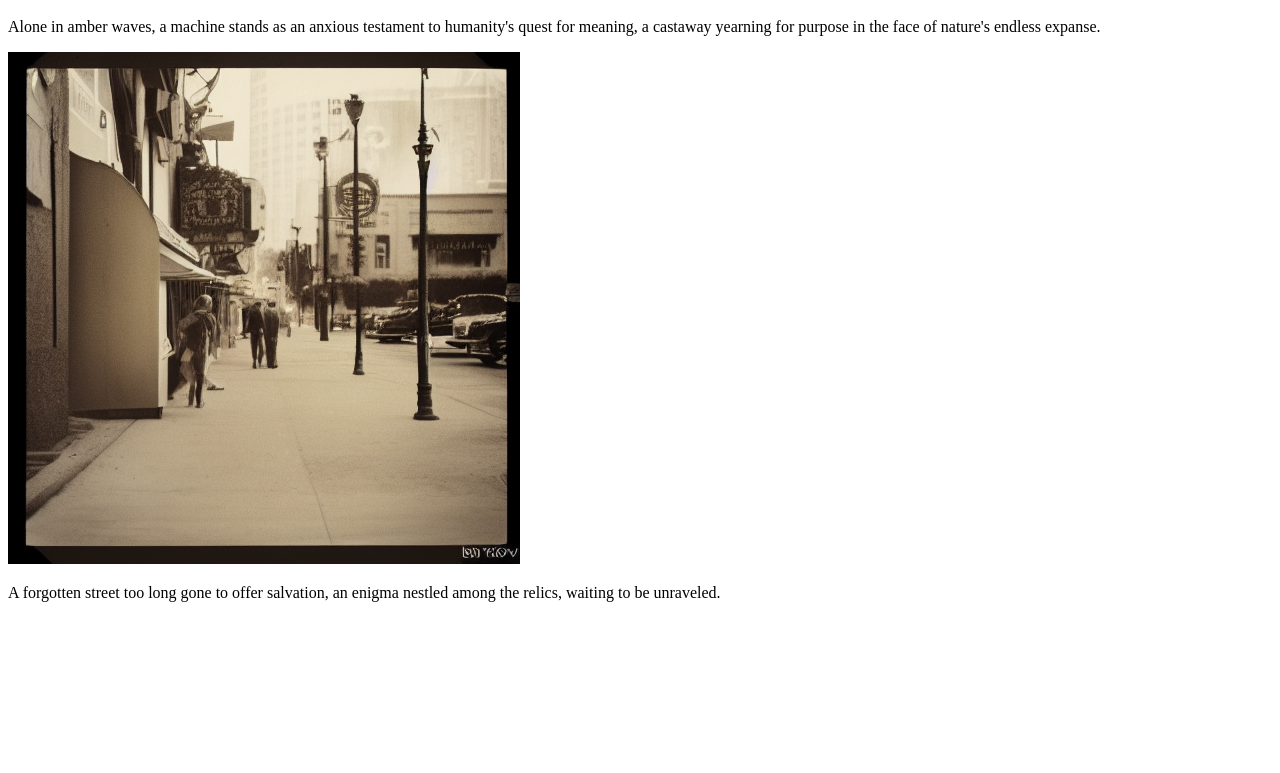
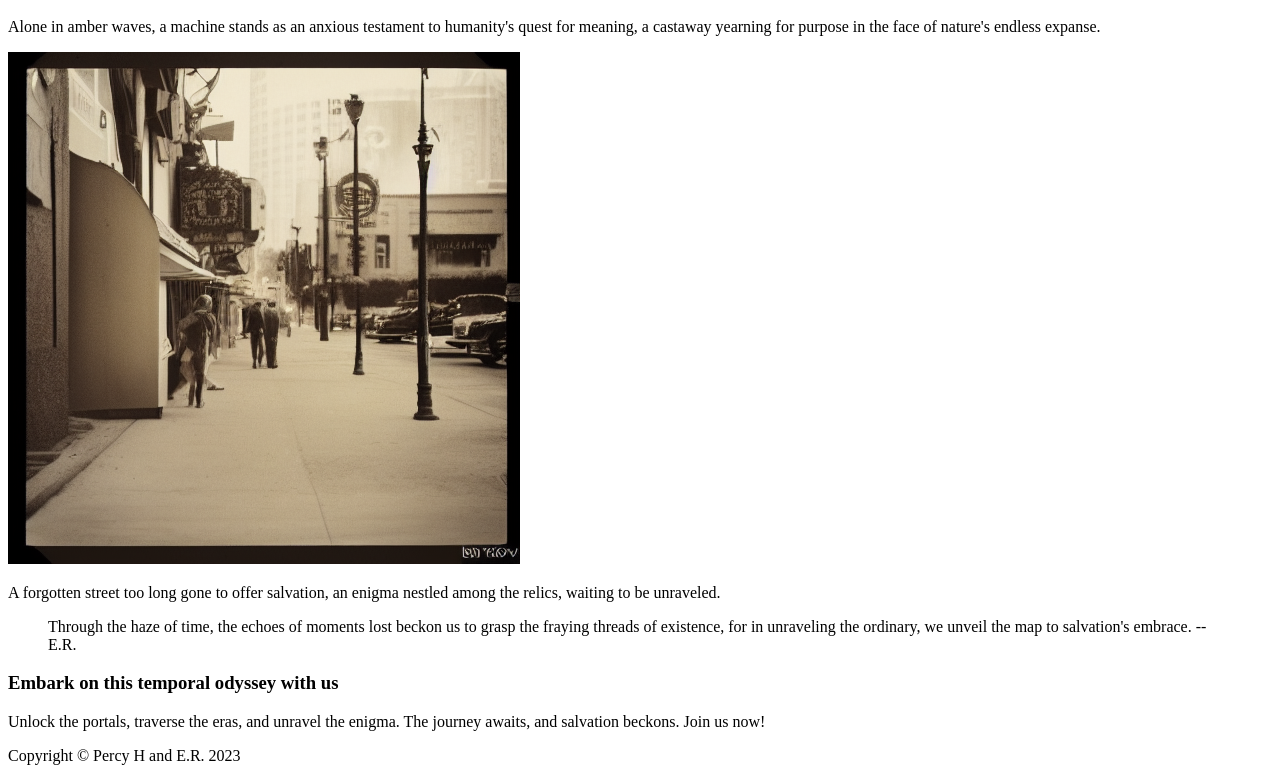
Before and after one commit to Percy-H/odin-landing, a plain HTML site: page index.html in a window 1280 px wide. Shown: the part 2439-3212 px from the top of the page. Before the commit the page ends 3057 px from the top, so only its background shows below. Drawn offline with Linux system fonts and the light colour scheme.

Commit message:
feat: Finish html skeleton

```diff
--- a/index.html
+++ b/index.html
@@ -44,8 +44,17 @@
             </div>
         </div>
     </div>
-    <div class="quote"></div>
-    <div class="cta"></div>
-    <footer></footer>
+    <div class="quote">
+        <blockquote>
+            Through the haze of time, the echoes of moments lost beckon us to grasp the fraying threads of existence, for in unraveling the ordinary, we unveil the map to salvation's embrace. --E.R.
+        </blockquote>
+    </div>
+    <div class="cta">
+        <h3>Embark on this temporal odyssey with us</h3>
+        <p>Unlock the portals, traverse the eras, and unravel the enigma. The journey awaits, and salvation beckons. Join us now!</p>
+    </div>
+    <footer>
+        <div class="copyright">Copyright © Percy H and E.R. 2023</div>
+    </footer>
 </body>
 </html>
```
